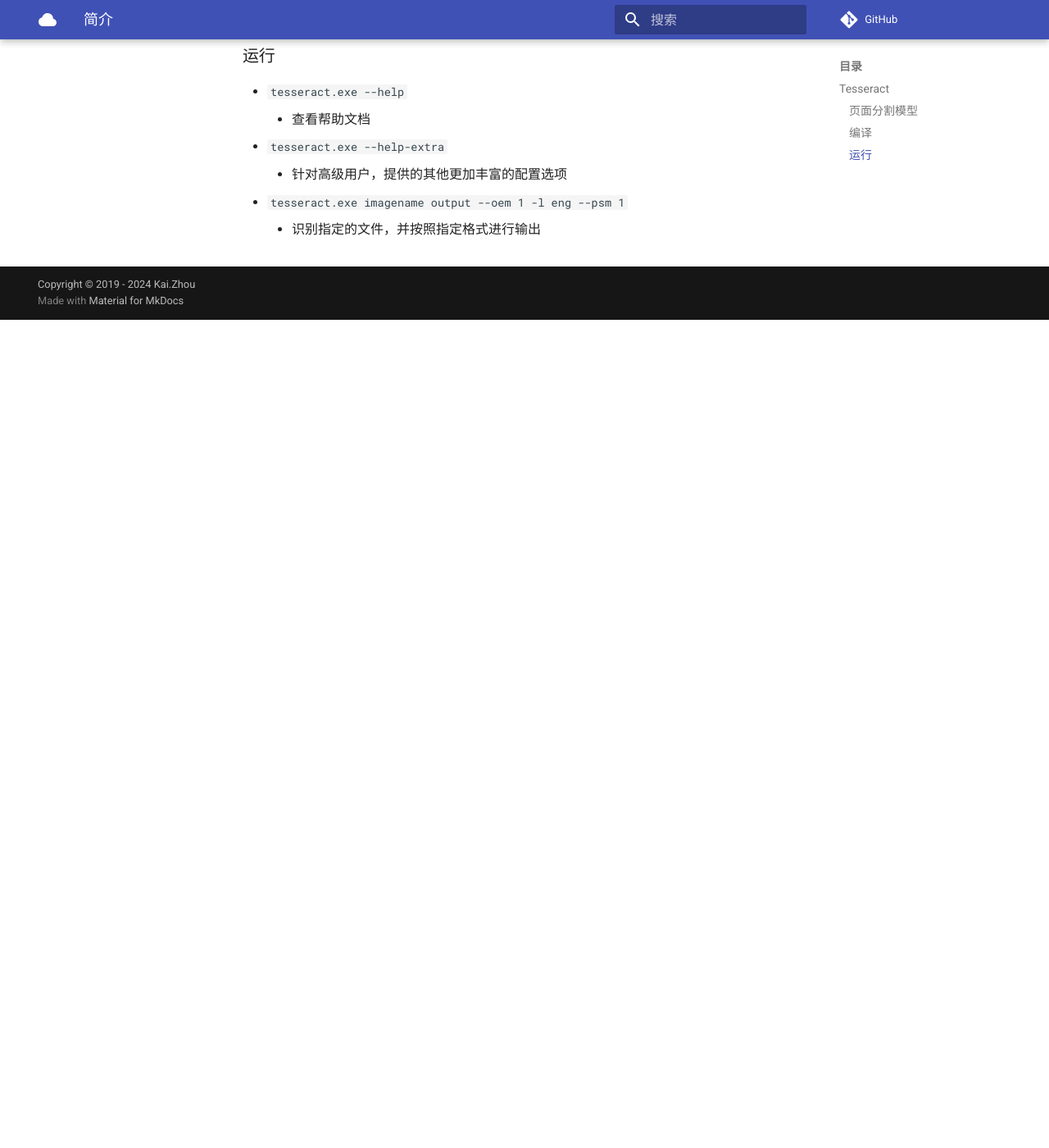
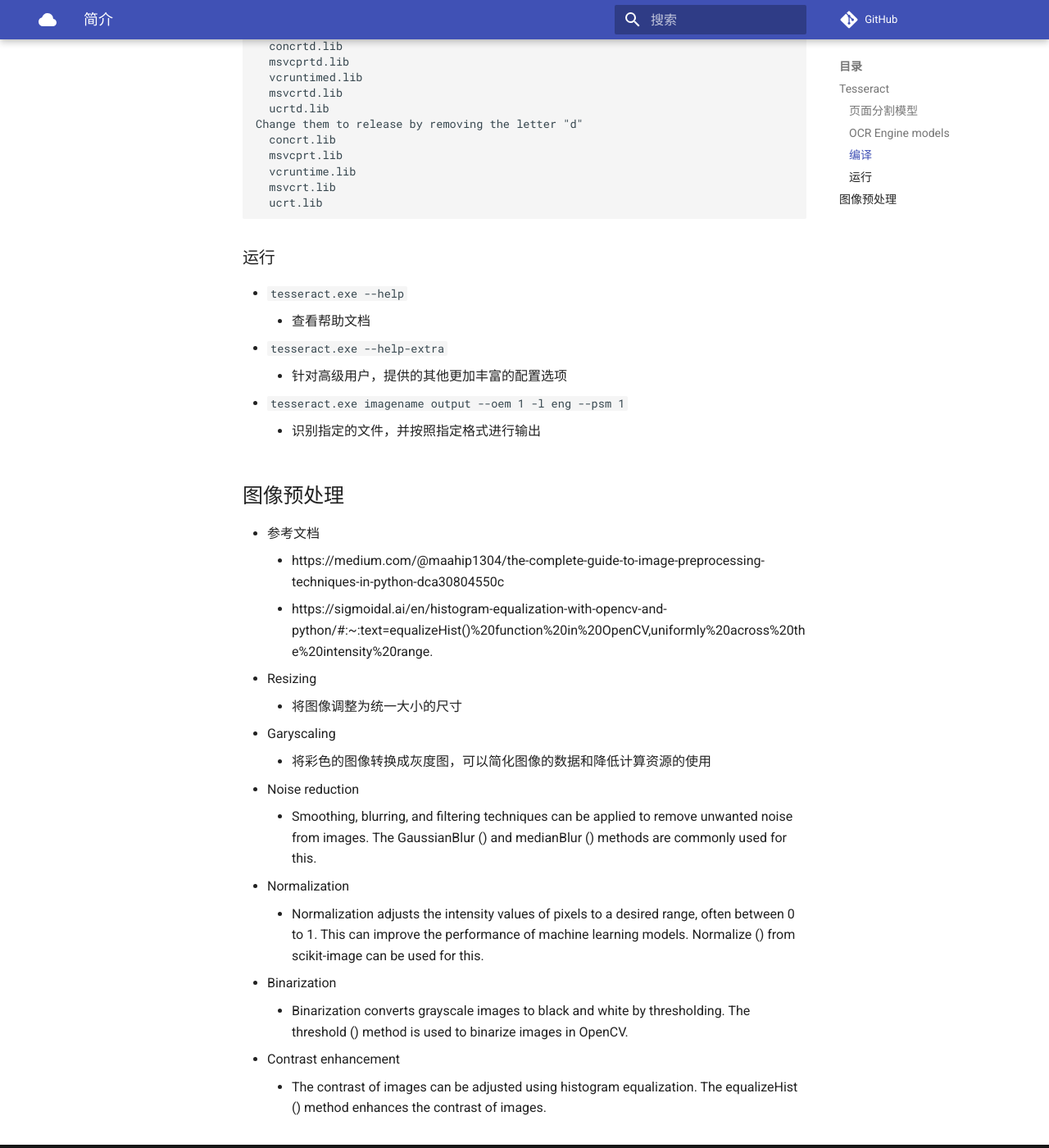
Before and after one commit to zhoukaidev/ks_blog, an MkDocs documentation site: the page built from docs/ai/ocr.md, in a window 1280 px wide and 1400 px high, scrolled down 1809 px. Shown: the whole window at 82% size. Built offline with MkDocs 1.6.1 and Material for MkDocs 9.7.7, drawn with Linux system fonts in a browser that asks for light colours; comment, search, counter and statistics services are not loaded; before the commit the page ends 2199 px from its top, so only the background shows below that; some of the changed text lies outside the part shown.

Commit message:
update ocr.md

````diff
--- a/docs/ai/ocr.md
+++ b/docs/ai/ocr.md
@@ -39,6 +39,14 @@ Page segmentation modes:
        bypassing hacks that are Tesseract-specific.
 ```
 
+### OCR Engine models
+
+* models
+    * 0:  Legacy engine only
+    * 1:  Neural nets LSTM engine only
+    * 2:  Legacy + LSTM engines
+    * 3:  Default, based on what is available
+
 ### 编译
 
 * 安装`visual studio`,并通过`visual studio installer`安装cmake工具
@@ -76,3 +84,21 @@ Change them to release by removing the letter "d"
     * 针对高级用户，提供的其他更加丰富的配置选项
 * `tesseract.exe imagename output --oem 1 -l eng --psm 1`
     * 识别指定的文件，并按照指定格式进行输出
+
+## 图像预处理
+
+* 参考文档
+    * https://medium.com/@maahip1304/the-complete-guide-to-image-preprocessing-techniques-in-python-dca30804550c
+    * https://sigmoidal.ai/en/histogram-equalization-with-opencv-and-python/#:~:text=equalizeHist()%20function%20in%20OpenCV,uniformly%20across%20the%20intensity%20range.
+* Resizing
+    * 将图像调整为统一大小的尺寸
+* Garyscaling
+    * 将彩色的图像转换成灰度图，可以简化图像的数据和降低计算资源的使用
+* Noise reduction
+    * Smoothing, blurring, and filtering techniques can be applied to remove unwanted noise from images. The GaussianBlur () and medianBlur () methods are commonly used for this.
+* Normalization
+    * Normalization adjusts the intensity values of pixels to a desired range, often between 0 to 1. This can improve the performance of machine learning models. Normalize () from scikit-image can be used for this.
+* Binarization
+    * Binarization converts grayscale images to black and white by thresholding. The threshold () method is used to binarize images in OpenCV.
+* Contrast enhancement
+    *  The contrast of images can be adjusted using histogram equalization. The equalizeHist () method enhances the contrast of images.
````
